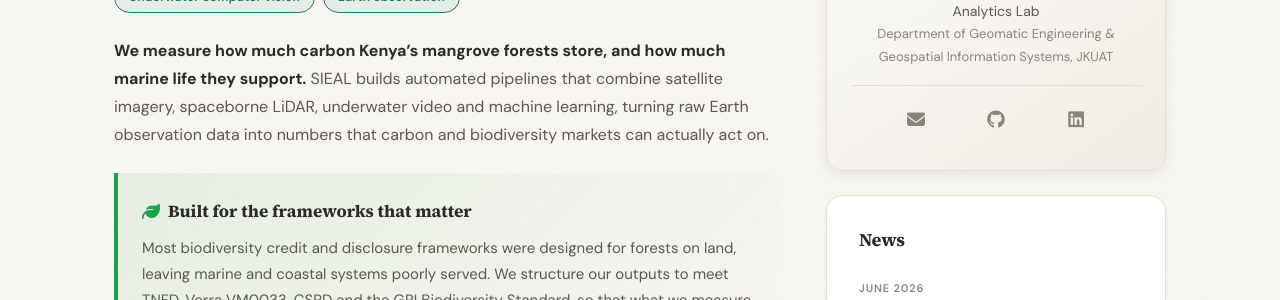
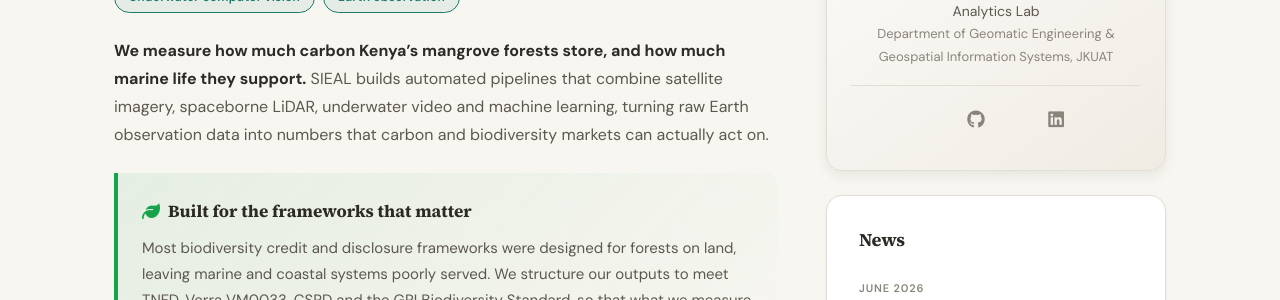
Before and after one commit to sieal-lab/sieal-lab.github.io, a Jekyll site: the page built from _pages/home.md, in a window 1280 px wide. Shown: the part 351-651 px from the top of the page. Built offline with Jekyll 4.4.1, drawn with Linux system fonts in a browser that asks for light colours; a style sheet for code colours, icons or effects is not loaded.

Commit message:
Hide the email icon while no address is set
In Liquid an empty string is truthy, so the sidebar's {% raw %}{% if site.email %}{% endraw %}
passed and every page with a sidebar shipped a dead <a href="mailto:">.
Guard on != "" the way the footer already does.

```diff
--- a/_includes/sidebar.html
+++ b/_includes/sidebar.html
@@ -6,7 +6,7 @@
 <p class="profile-title">{{ site.title }}</p>
 <p class="profile-institution">{{ site.institution }}</p>
 <div class="profile-links">
-{% if site.email %}<a href="mailto:{{ site.email }}" class="icon-link" title="Email"><i class="fa-solid fa-envelope"></i></a>{% endif %}
+{% if site.email and site.email != "" %}<a href="mailto:{{ site.email }}" class="icon-link" title="Email"><i class="fa-solid fa-envelope"></i></a>{% endif %}
 {% if site.links.cv and site.links.cv != "" %}<a href="{{ site.url }}{{ site.baseurl }}/{{ site.links.cv }}" class="icon-link" title="CV"><i class="ai ai-cv"></i></a>{% endif %}
 {% if site.links.google_scholar and site.links.google_scholar != "" %}<a href="{{ site.links.google_scholar }}" class="icon-link" title="Google Scholar"><i class="ai ai-google-scholar"></i></a>{% endif %}
 {% if site.links.github and site.links.github != "" %}<a href="{{ site.links.github }}" class="icon-link" title="GitHub"><i class="fa-brands fa-github"></i></a>{% endif %}
```
